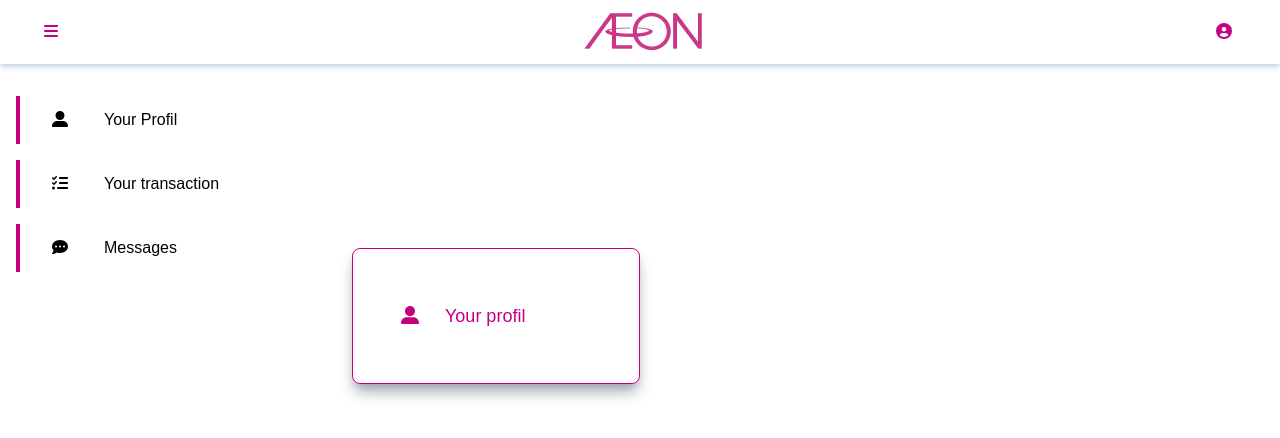
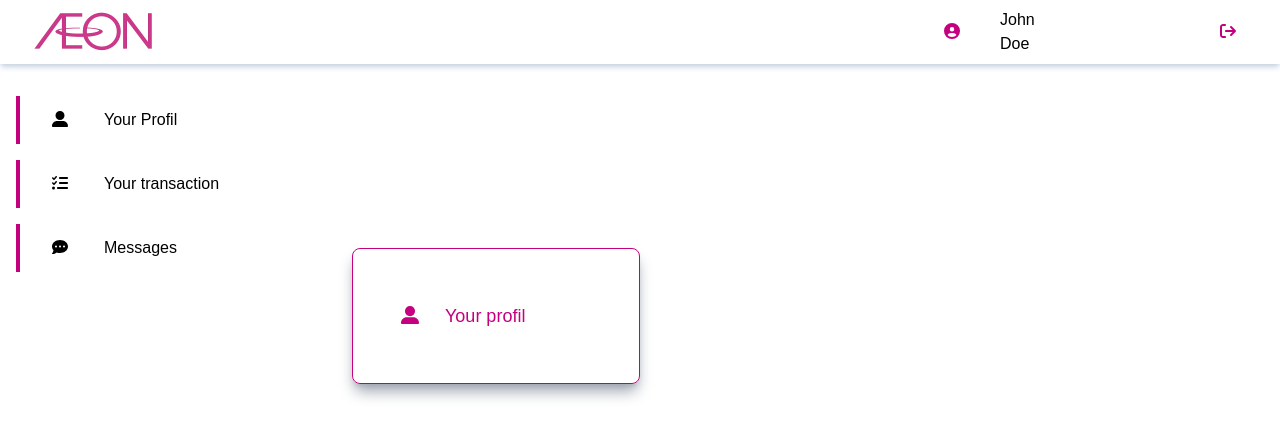
Before and after one commit to AinaElie/Project_Aeon, a Next.js app in the folder app_aeon/: page /transaction in a window 1280 px wide. Shown: the top 438 px of the page. Built offline with nearby package versions, Linux system fonts and the light colour scheme.

Commit message:
feat: add props in navBar

```diff
--- a/app_aeon/app/components/layout/NavBar.tsx
+++ b/app_aeon/app/components/layout/NavBar.tsx
@@ -1,19 +1,36 @@
-import { faBars, faUserCircle } from "@fortawesome/free-solid-svg-icons";
+"use client"
+
+import { faSignOut, faUserCircle } from "@fortawesome/free-solid-svg-icons";
 import { FontAwesomeIcon } from "@fortawesome/react-fontawesome";
+import { useRouter } from "next/navigation";
 
-export default function NavBar() {
+export default function NavBar({firstName, lastName} : {firstName: string, lastName: string}) {
+  const router = useRouter();
+  const logOut = () => {
+    localStorage.removeItem("id_user");
+    router.push("/login/user");
+  }
+
   return (
     <nav className="w-full h-16 bg-white shadow-md shadow-slate-300 flex flex-row justify-between items-center px-8 fixed z-50">
-      <div className="p-3 cursor-pointer hover:bg-gray-100 rounded-xl">
-        <div className="w-5 text-main">
-          <FontAwesomeIcon icon={faBars} />
-        </div>
-      </div>
       <div className="h-full object-top flex justify-center items-center">
         <img src="/LogoTransparent.png" className="w-full h-32 object-cover" />
       </div>
-      <div className="w-8 text-main cursor-pointer">
-        <FontAwesomeIcon icon={faUserCircle} />
+      <div className="w-1/4 flex justify-between items-center">
+        <div className="flex items-center">
+          <div className="w-10 text-main mr-4">
+            <FontAwesomeIcon icon={faUserCircle} />
+          </div>
+          <div>
+            <p> {firstName} </p>
+            <p> {lastName} </p>
+          </div>
+        </div>
+        <div onClick={() => logOut()} className="hover:bg-gray-100 rounded-md p-2 cursor-pointer">
+          <div className="w-5 text-main">
+            <FontAwesomeIcon icon={faSignOut} />
+          </div>
+        </div>
       </div>
     </nav>
   );
--- a/app_aeon/app/transaction/layout.tsx
+++ b/app_aeon/app/transaction/layout.tsx
@@ -9,7 +9,7 @@ export default function RootLayout({
   return (
     <html lang="en">
       <body>
-        <NavBar />
+        <NavBar firstName="John" lastName="Doe" />
         <MenuUser />
         <main>{children}</main>
       </body>
```
